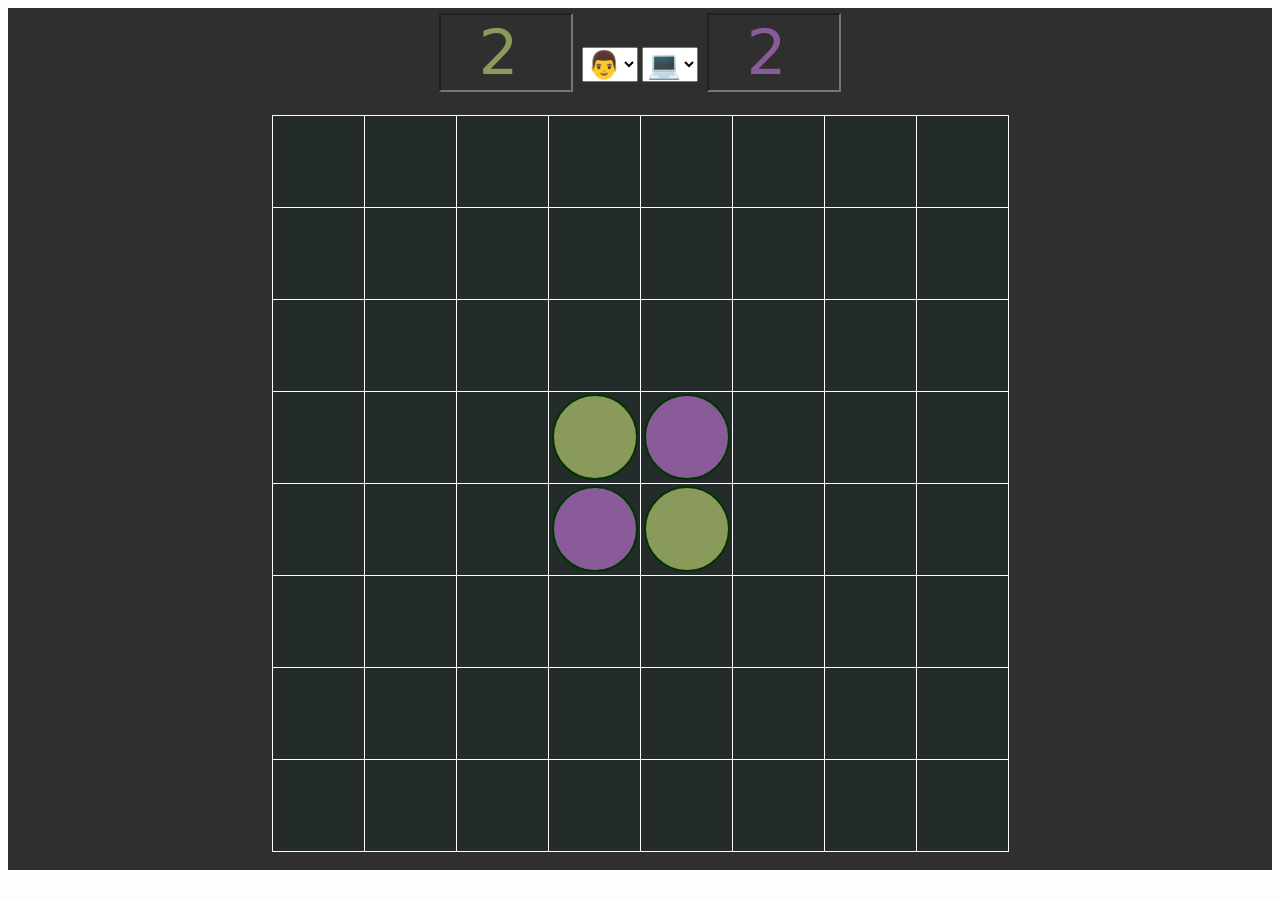
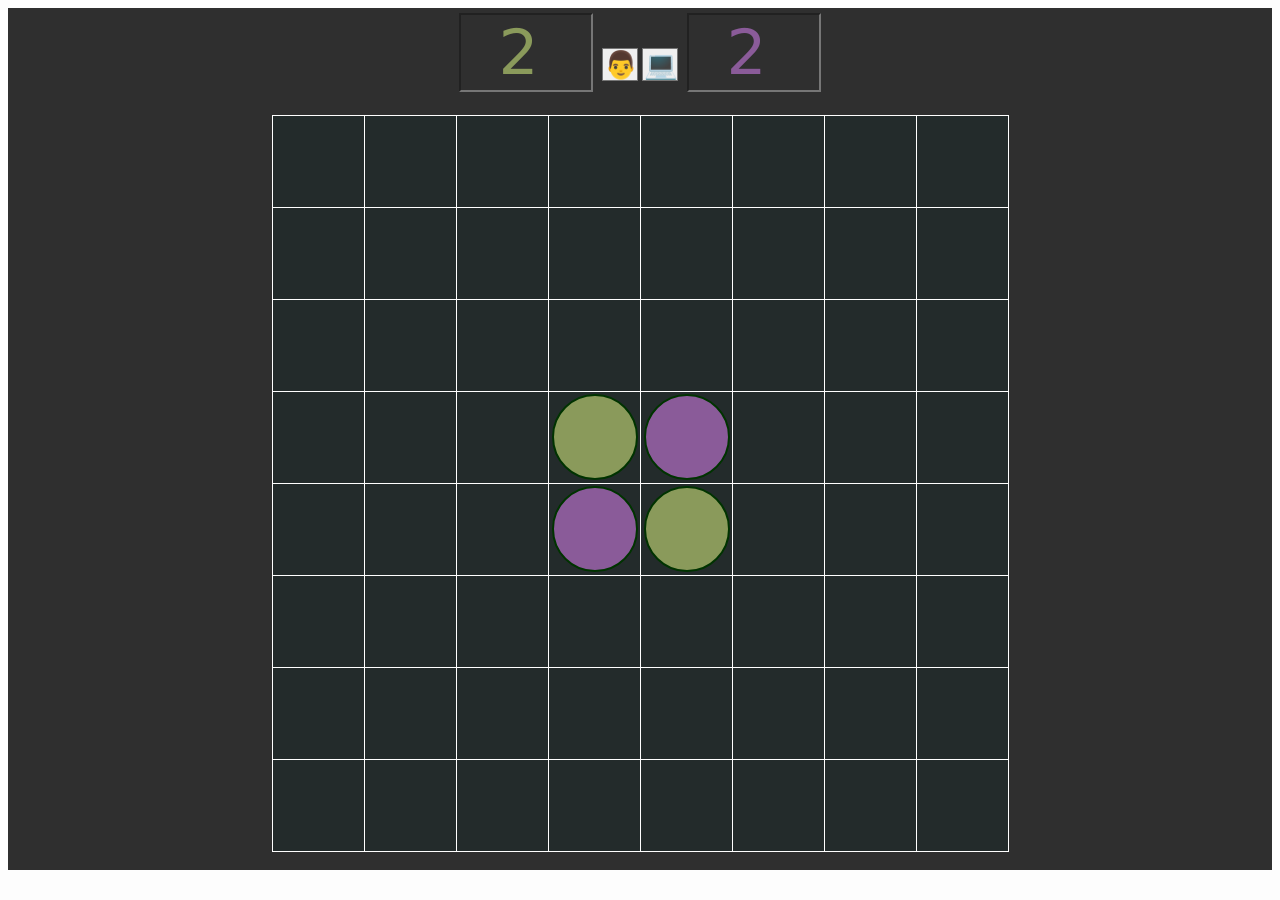
Before and after one commit to elazarg/elazarg.github.io, a Jekyll site: the page reversi.html, which Jekyll copies as it is, in a window 1280 px wide. Built offline with Jekyll 4.4.1, drawn with Linux system fonts in a browser that asks for light colours.

Commit message:
Update reversi.html

```diff
--- a/reversi.html
+++ b/reversi.html
@@ -1,6 +1,7 @@
 <!DOCTYPE html>
 <html>
 <head>
+    <link rel="shortcut icon" type="image/x-icon" href="favicon.ico" />
 <meta charset="UTF-8"
      name='viewport'
      content='width=device-width, initial-scale=1.0, maximum-scale=1.0, user-scalable=0'
@@ -52,7 +53,12 @@
     width: 2em;
     color: #8a5b99;
 }
-
+select {
+    -webkit-appearance: none;
+    -moz-appearance: none;
+    text-indent: 1px;
+    text-overflow: '';
+}
 </style>
 <title>Reversi</title>
 </head>
```
